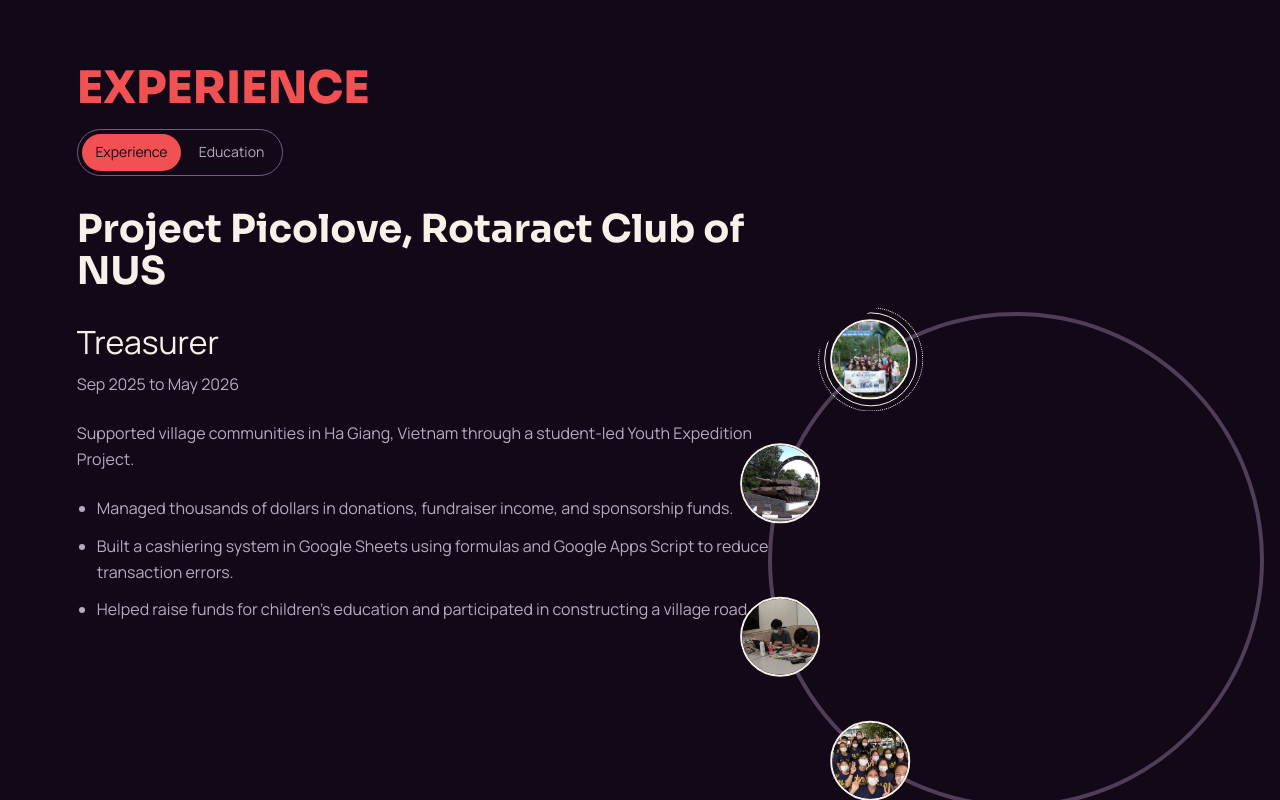
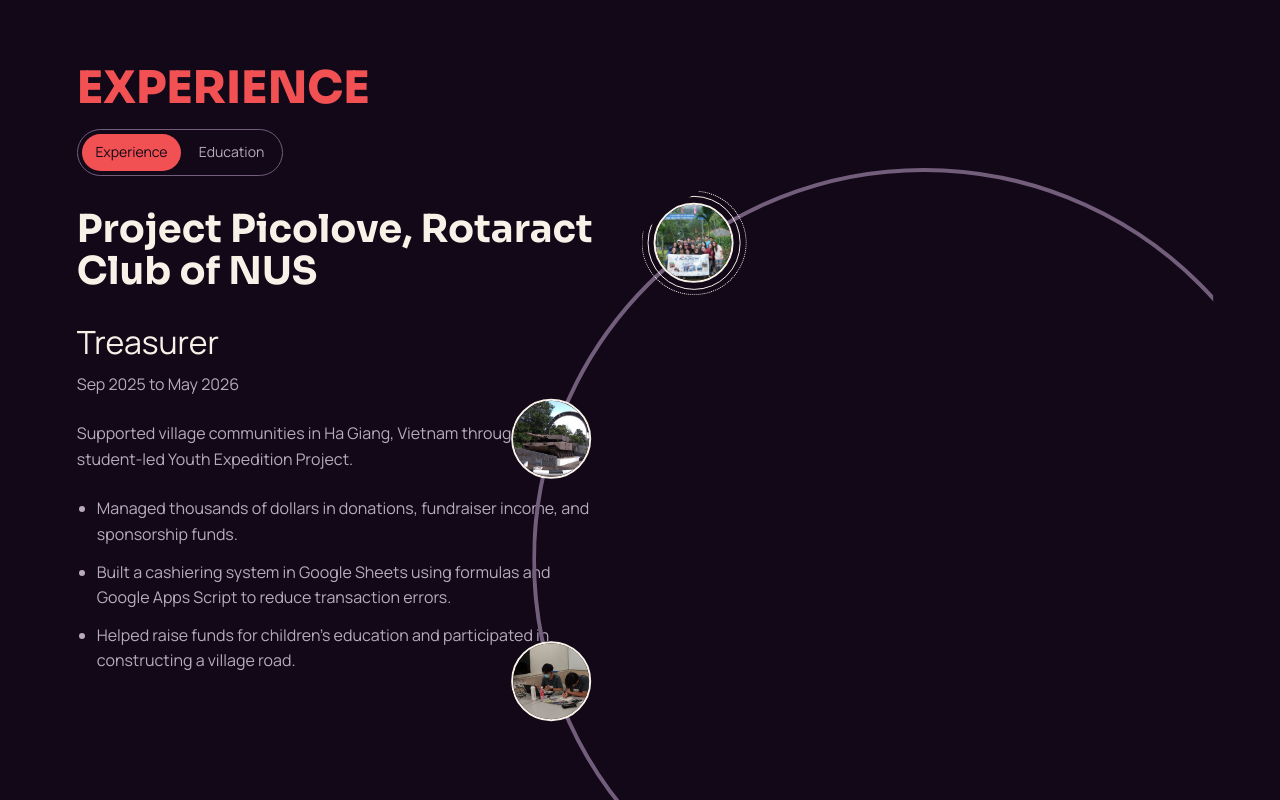
Before and after one commit to lingsongc/lingsongc.github.io, a React (Vite) app: page / in a window 1280 px wide. Shown: the part 2000-2800 px from the top of the page. Built offline with nearby package versions, Linux system fonts and the light colour scheme; a web font is replaced by a local one.

Commit message:
increas size of experience circle

```diff
--- a/src/motion/useMainCircleScene.ts
+++ b/src/motion/useMainCircleScene.ts
@@ -41,8 +41,8 @@
         const aboutCircleLeft = () => aboutCircleSize()
             * (window.innerWidth <= 768 ? -0.2 : -0.1);
         const experienceCircleSize = () => window.innerWidth <= 768
-            ? window.innerWidth * 0.52
-            : Math.min(window.innerWidth * 0.31, window.innerHeight * 0.46);
+            ? window.innerWidth * 0.78
+            : Math.min(window.innerWidth * 0.465, window.innerHeight * 0.69);
         const experienceCirclePosition = (axis: "left" | "top") => axis === "left"
             ? experienceOrbit.offsetLeft
             : experienceOrbit.offsetTop;
--- a/src/style.css
+++ b/src/style.css
@@ -724,14 +724,16 @@
 
 .experience-container {
     --experience-section-padding-inline: clamp(1.5rem, 6vw, 6rem);
-    --experience-circle-size: min(31vw, 46vh);
+    --experience-circle-size: min(46.5vw, 69vh);
     --experience-rail-gap: clamp(1rem, 2vw, 2rem);
+    --experience-ring-rail-gap: clamp(0.5rem, 1vw, 1rem);
     --experience-orbit-center-x: calc(100% - var(--navigation-rail-inset) - var(--navigation-link-size) - var(--experience-rail-gap) - var(--experience-circle-size) / 2);
     --experience-content-boundary-x: calc(100cqw - var(--navigation-rail-inset) - var(--navigation-link-size) - var(--experience-rail-gap) - var(--experience-circle-size) / 2);
-    --experience-orbit-size: min(50vw, 72vh);
+    --experience-orbit-size: min(75vw, 108vh);
     --experience-planet-size: clamp(4.375rem, 6.25vw, 5.625rem);
     --experience-content-gap: clamp(1rem, 2vw, 2rem);
     --experience-content-width: calc(var(--experience-content-boundary-x) - var(--experience-circle-size) / 2 - var(--experience-section-padding-inline) - var(--experience-content-gap));
+    --experience-ring-cutout: max(0px, calc((var(--experience-orbit-size) - var(--experience-planet-size) - var(--experience-circle-size)) / 2 - var(--experience-rail-gap) + var(--experience-ring-rail-gap)));
 
     position: relative;
     grid-template-columns: minmax(0, var(--experience-content-width)) minmax(0, 1fr);
@@ -856,7 +858,14 @@
 .experience-orbit-ring {
     position: absolute;
     inset: calc(var(--experience-planet-size) / 2);
-    opacity: 0.65;
+    clip-path: polygon(
+        0 0,
+        calc(100% - var(--experience-ring-cutout)) 0,
+        calc(100% - var(--experience-ring-cutout)) 50%,
+        50% 50%,
+        50% 100%,
+        0 100%
+    );
 }
 
 .experience-event-orbit-list {
@@ -926,8 +935,8 @@
 
 @media (max-width: 48rem) {
     .experience-container {
-        --experience-circle-size: 52vw;
-        --experience-orbit-size: 82vw;
+        --experience-circle-size: 78vw;
+        --experience-orbit-size: 123vw;
     }
 
     .experience-orbit { top: 72%; }
```
